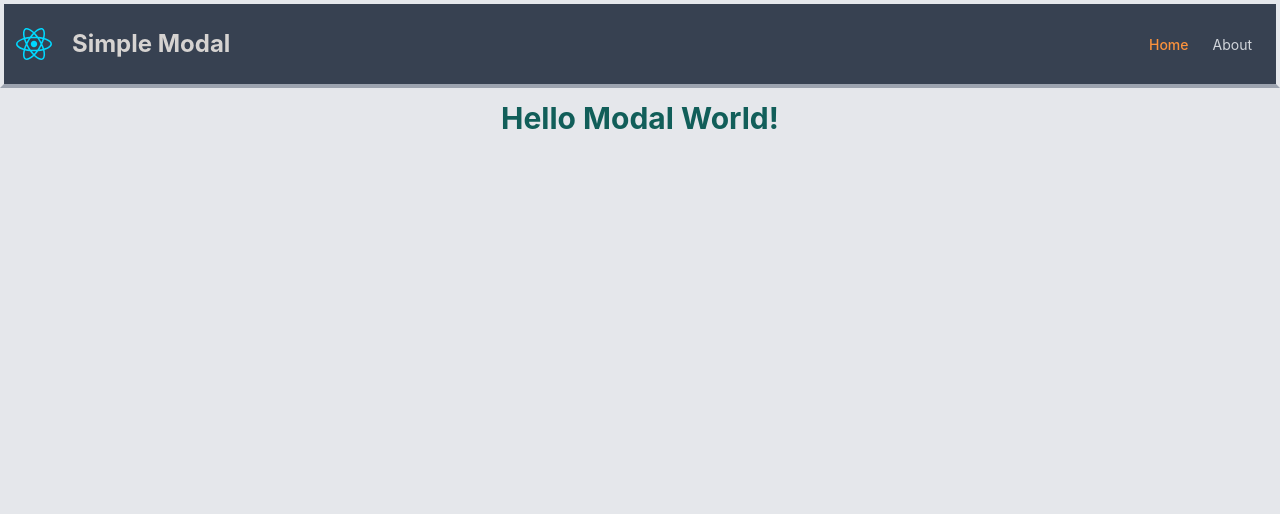
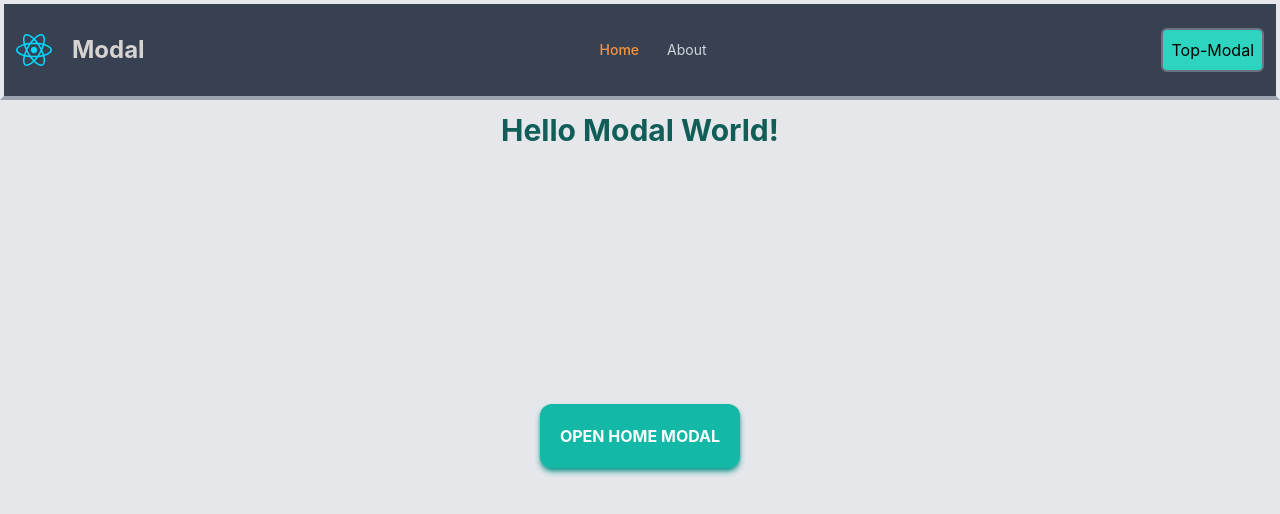
Before and after one commit to alexnas/react-advanced-modal, a React (Vite) app: page / in a window 1280 px wide. Shown: the top 514 px of the page. Built offline with nearby package versions, Linux system fonts and the light colour scheme.

Commit message:
Make modal component and 3 separate buttons to open modal from different components

```diff
--- a/src/components/Header.tsx
+++ b/src/components/Header.tsx
@@ -1,18 +1,34 @@
+import { useState } from 'react';
 import logo from '@/assets/react.svg';
-import NavLinkButton from './NavLinkButton';
+import NavLinkButton from '@/components/NavLinkButton';
+import Modal from '@/components/modal/Modal';
 
 const Header: React.FC = () => {
+  const [isShowingModal, setIsShowing] = useState(false);
+
+  const toggleModal = () => {
+    setIsShowing(!isShowingModal);
+  };
   return (
     <div className="flex justify-between px-3 py-6 items-center gap-3 bg-gray-700 border-4 border-b-gray-400">
       <div className="flex justify-start gap-5">
         <img src={logo} alt="Logo" />
-        <div className="font-bold text-stone-300 text-2xl">Simple Modal</div>
+        <div className="font-bold text-stone-300 text-2xl">Modal</div>
       </div>
 
-      <div>
+      <div className="flex items-center gap-1">
         <NavLinkButton to="/" title="Home" />
         <NavLinkButton to="/about" title="About" />
       </div>
+
+      <button
+        onClick={toggleModal}
+        className="border-2 w-fit h-auto text-nowrap border-gray-500 rounded-md p-2 bg-teal-400 hover:bg-teal-300"
+      >
+        Top-Modal
+      </button>
+
+      <Modal show={isShowingModal} onCloseHandleClick={toggleModal} />
     </div>
   );
 };
--- /dev/null
+++ b/src/components/modal/Modal.tsx
@@ -0,0 +1,50 @@
+import ReactDOM from 'react-dom';
+
+interface IPropsModal {
+  show: boolean;
+  onCloseHandleClick: () => void;
+  children?: React.ReactNode;
+}
+
+const Modal: React.FC<IPropsModal> = ({ show, onCloseHandleClick }) => {
+  if (!show) {
+    return null;
+  }
+
+  return ReactDOM.createPortal(
+    <div
+      className="flex absolute justify-center items-center top-0 right-0 bottom-0 left-0 bg-gray-500/80 w-full h-full min-h-screen"
+      onClick={onCloseHandleClick}
+    >
+      <div
+        className="flex flex-col justify-between relative bg-white w-[500px] h-52 border-1  border-gray-200 rounded-2xl overflow-hidden mt-0 mx-4 mb-40"
+        onClick={(e) => e.stopPropagation()}
+      >
+        <div className="relative w-full">
+          <h3 className="flex justify-center text-teal-500 font-bold text-xl my-3">
+            Modal Title
+          </h3>
+          <button
+            type="button"
+            className="absolute top-2 right-6 text-4xl leading-none text-rose-600 pointer font-extrabold border-0"
+            onClick={onCloseHandleClick}
+          >
+            <span aria-hidden="true">&times;</span>
+          </button>
+        </div>
+        <div className="p-5">Click on the close button to close the modal.</div>
+        <div className="flex justify-end w-full h-16 bg-gray-100 px-6 py-3">
+          <button
+            className="rounded-md border-none bg-rose-600 p-3 text-white leading-5 cursor-pointer"
+            onClick={onCloseHandleClick}
+          >
+            Close Modal
+          </button>
+        </div>
+      </div>
+    </div>,
+    document.body
+  );
+};
+
+export default Modal;
--- a/src/views/AboutView.tsx
+++ b/src/views/AboutView.tsx
@@ -1,16 +1,33 @@
+import { useState } from 'react';
 import Header from '@/components/Header';
+import Modal from '@/components/modal/Modal';
 
 const AboutView: React.FC = () => {
+  const [isShowingModal, setIsShowing] = useState(false);
+
+  const toggleModal = () => {
+    setIsShowing(!isShowingModal);
+  };
   return (
     <>
-      <div className="h-screen bg-gray-200">
+      <div className="h-full min-h-screen bg-gray-200">
         <Header />
 
         <section className="p-3 ">
           <h1 className="flex justify-center text-3xl font-bold text-teal-800">
             About View
           </h1>
+
+          <div className="mt-64 flex justify-center">
+            <button
+              className="rounded-xl p-5 w-fit h-auto bg-blue-500 text-gray-50 font-bold uppercase shadow-md hover:shadow-sm shadow-blue-600 hover:bg-blue-400"
+              onClick={toggleModal}
+            >
+              Open About Modal
+            </button>
+          </div>
         </section>
+        <Modal show={isShowingModal} onCloseHandleClick={toggleModal} />
       </div>
     </>
   );
--- a/src/views/HomeView.tsx
+++ b/src/views/HomeView.tsx
@@ -1,16 +1,33 @@
+import { useState } from 'react';
 import Header from '@/components/Header';
+import Modal from '@/components/modal/Modal';
 
 const HomeView: React.FC = () => {
+  const [isShowingModal, setIsShowing] = useState(false);
+
+  const toggleModal = () => {
+    setIsShowing(!isShowingModal);
+  };
+
   return (
     <>
-      <div className="h-screen bg-gray-200">
+      <div className="h-full min-h-screen bg-gray-200">
         <Header />
-
         <section className="p-3 ">
           <h1 className="flex justify-center text-3xl font-bold text-teal-800">
             Hello Modal World!
           </h1>
+
+          <div className="mt-64 flex justify-center">
+            <button
+              className="rounded-xl p-5 w-fit h-auto bg-teal-500 text-gray-50 font-bold uppercase shadow-md hover:shadow-sm shadow-teal-600 hover:bg-teal-400"
+              onClick={toggleModal}
+            >
+              Open Home Modal
+            </button>
+          </div>
         </section>
+        <Modal show={isShowingModal} onCloseHandleClick={toggleModal} />
       </div>
     </>
   );
```
